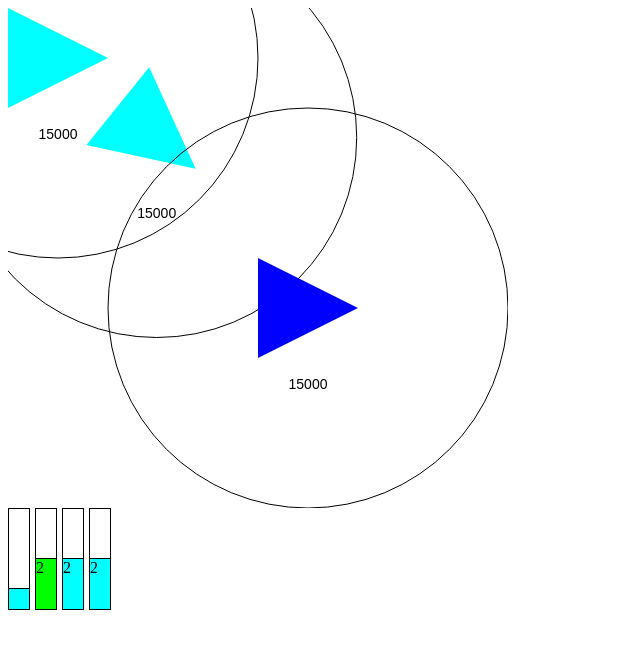
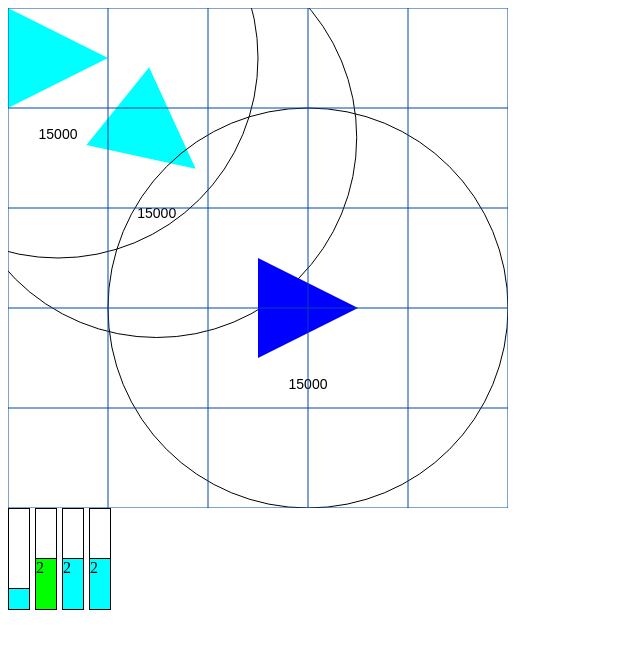
Before and after one commit to vitorreus/DayOfSagittarius, a website: page index.html in a window 1280 px wide. Shown: the whole page, without its empty margins (0-640 px from the left). Drawn offline with Linux system fonts and the light colour scheme.

Commit message:
Spaaaaace

```diff
--- a/index.html
+++ b/index.html
@@ -16,6 +16,7 @@
 <script type="text/javascript" src="js/scripts/GotoPosition.js"></script>
 <script type="text/javascript" src="js/scripts/RotateTowards.js"></script>
 
+<script type="text/javascript" src="js/Space.js"></script>
 <script type="text/javascript" src="js/Subsystem.js"></script>
 <script type="text/javascript" src="js/Player.js"></script>
 <script type="text/javascript" src="js/HumanPlayer.js"></script>
--- a/js/Fleet.js
+++ b/js/Fleet.js
@@ -110,6 +110,7 @@ Fleet = Transform.extend({
 		this.transform.addEventListener("click",this.handleClick);
 		this.transform.x = 50;
 		this.transform.y = 50;
+		this.transform.z = 0;
 		this.transform.owner = this;
 
 		this.transform.graphics.beginFill(this.parent.color);
@@ -125,13 +126,14 @@ Fleet = Transform.extend({
 		//stage.removeChild(ball);
 
 		this.attackLine = new createjs.Shape();
-		stage.addChild(this.attackLine);
+		this.attackLine.z =1 ;
+		scene.addChild(this.attackLine);
 
 
 		//this.fleetNumberText = new createjs.Text("Hello World", "bold 86px Arial", "#ff7700");
 		this.fleetNumberText = new createjs.Text(this.ships,"14px Arial");
 		this.fleetNumberText.textAlign = "center"
-		stage.addChild(this.fleetNumberText);
+		scene.addChild(this.fleetNumberText);
 
 	},
 	Destroy:function(){
@@ -145,7 +147,7 @@ Fleet = Transform.extend({
 		bmp.x = Math.random()*500;
 		bmp.y = Math.random()*500;
 
-		stage.addChild(bmp);
+		scene.addChild(bmp);
 	},
 	Event:function(e){
 		if (e.name == "stagemousedown"){
--- a/js/HumanPlayer.js
+++ b/js/HumanPlayer.js
@@ -1,7 +1,15 @@
 HumanPlayer  = Player.extend({
 	Event:function(e){
 		if (e.name == "stagemousedown"){
-			this.moveFleets(new Vector( e.evt.stageX,e.evt.stageY));
+			this.moveFleets(new Vector( e.evt.stageX -this.scene.x,e.evt.stageY-this.scene.y));
 		}
+	},
+	FixedUpdate:function(){
+		this._super();
+		//TODO: Follow average position of all selected fleets
+		if (this.selectedFleets[0]){
+	 		this.scene.x = 300 -this.selectedFleets[0].transform.x;
+	 		this.scene.y = 300 -this.selectedFleets[0].transform.y;
+ 		}
 	}
 });
--- /dev/null
+++ b/js/Space.js
@@ -0,0 +1,28 @@
+Space = Node.extend({
+	//The map
+	container:null,
+	lines:null,
+	Start:function(scene){
+		this.container = new createjs.Container();
+		scene.addChild(this.container);
+		this._super(this.container);
+		this.lines = new createjs.Shape();
+		this.lines.z = -100;
+		this.lines.graphics.beginStroke("#04a");
+		var lineNumber = 300;
+		var lineSpacing = 100;
+		var lineSize = 300*10;
+
+		for(var  x = 0; x< lineNumber;x++){
+			this.lines.graphics.moveTo(lineSpacing*x,-lineSize).lineTo(lineSpacing*x,lineSize);
+		}
+
+		for(var  y = 0; y< lineNumber;y++){
+			this.lines.graphics.moveTo(-lineSize,lineSpacing*y).lineTo(lineSize,lineSpacing*y);
+		}
+
+		//.moveTo(200,200).lineTo(200,100)
+		this.container.addChild(this.lines);
+
+	}
+})
--- a/js/app.js
+++ b/js/app.js
@@ -1,7 +1,8 @@
-var stage;
+
 var debugPhysics = true;
 function handleComplete(){
-
+	var stage;
+	stage = new createjs.Stage("myCanvas");
 	var enemy = new IAPlayer("#0FF");
 	enemy.selectFleet(enemy.construct(Fleet) );
 	enemy.construct(Fleet) ;
@@ -12,10 +13,13 @@ function handleComplete(){
 	player.selectFleet(fleet1);
 
 
-	  app  = new Scene();
+	var app  = new Scene();
 
-	app.addChild(enemy);
-	app.addChild(player);
+	var map = new Space();
+	map.addChild(enemy);
+	map.addChild(player);
+
+	app.addChild(map);
 
 	app.Start(stage);
 
@@ -25,6 +29,11 @@ function handleComplete(){
 
 	setInterval( function(a){return function (){a.draw()}}(app),1000 /*60fps*/ ); //try to do dynamic? Or will it be automatically slowed down and fixedupdate will have no problem?
 	setInterval( function(a){return function (){a.FixedUpdate()}}(app),1000/60 /*60fps*/ );
+
+
+	function tick(event){
+		stage.update();
+	}
 
 	createjs.Ticker.addEventListener("tick",tick);
 	//setInterval(tick,1000/60);
@@ -37,14 +46,10 @@ function handleComplete(){
 }
 
 function init(){
-	stage = new createjs.Stage("myCanvas");
+
 
 	queue = new createjs.LoadQueue(false); //pass false to use locally
 	queue.addEventListener("complete",handleComplete)
 	queue.loadManifest([{id:"bg",src:"images/bg.png"}])
 
 }
-
-function tick(event){
-	stage.update();
-}
--- a/js/scripts/CircleCollider.js
+++ b/js/scripts/CircleCollider.js
@@ -12,6 +12,7 @@ CircleCollider  = Collider.extend({
 		var pos = this.parent.getPosition();
 		this.transform.x = pos.x;
 		this.transform.y = pos.y;
+
 	},
 	Start:function(scene){
 		this._super(scene);
@@ -19,6 +20,7 @@ CircleCollider  = Collider.extend({
 		this.transform = new createjs.Shape();
 		this.transform.graphics.beginStroke("#000000");
 		this.transform.graphics.drawCircle(0, 0, this.radius);
+		this.transform.z =  -1;
 		scene.addChild(this.transform);
 	},
 	CollidesWith:function(otherCollider,otherPosition){
--- a/js/scripts/Node.js
+++ b/js/scripts/Node.js
@@ -1,9 +1,19 @@
+function sortByZ(a,b) {
+	if ((a.z === null) && (b.z === null)) return 0;
+	if (a.z === null) return -1;
+	if (b.z === null) return 1;
+    if (a.z < b.z) return -1;
+    if (a.z > b.z) return 1;
+    return 0;
+}
+
 var Node = Class.extend({
 	objects:null,
 	parent:null,
 	components:null,//stores a hash of childs with key beying the type of the child. To be used with GetComponent
 	started:false,
 	scene:null,
+	tick:0,
 	addChild:function(obj){
 		obj.parent = this;
 		this.objects.push(obj);
@@ -48,14 +58,25 @@ var Node = Class.extend({
 		}
 	},
 	FixedUpdate:function(arg){
+		//this.tick ++;
+
 		for (var i = 0; i < this.objects.length ; i ++){
 			if (this.objects[i] != this  ){
 				this.objects[i].FixedUpdate(arg);
 			}
 		}
+		//if (this.scene&&this.scene.tick <= this.tick){
+			//this.scene.tick ++
+			//TODO: change to false only if a z changes
+			//TODO:Optimize this, it takes up to 2% of processing time:
+			this.scene.sortChildren(sortByZ);
+		//}
 	},
 	Start:function(scene){
 		this.scene = scene;
+		/*if (scene){
+			this.scene.tick = this.tick;
+		}*/
 		if (this.started) return;
 		this.started = true;
 		for (var i = 0; i < this.objects.length ; i ++){
--- a/js/scripts/Rigidbody.js
+++ b/js/scripts/Rigidbody.js
@@ -26,7 +26,7 @@ Rigidbody = Node.extend({
 
 
 		for (var i = 0; i < items.length ; i++){
-			otherObject = items[i].owner
+			var otherObject = items[i].owner
 			if (otherObject != this){
 				//checks all colliders:
 				for (var my = 0;my < this.parent._colliders.length;my++){
--- a/js/scripts/Scene.js
+++ b/js/scripts/Scene.js
@@ -16,6 +16,7 @@ Scene = Node.extend({
 	},
 	quadtreeInsert:function(transform){
 		this.tree.insert(transform);
+
 	},
 	quadtreeRetrieve:function(pos){
 		return  this.tree.retrieve(pos);
```
Also changed, not shown: TODO.md (+2 -4 lines).
